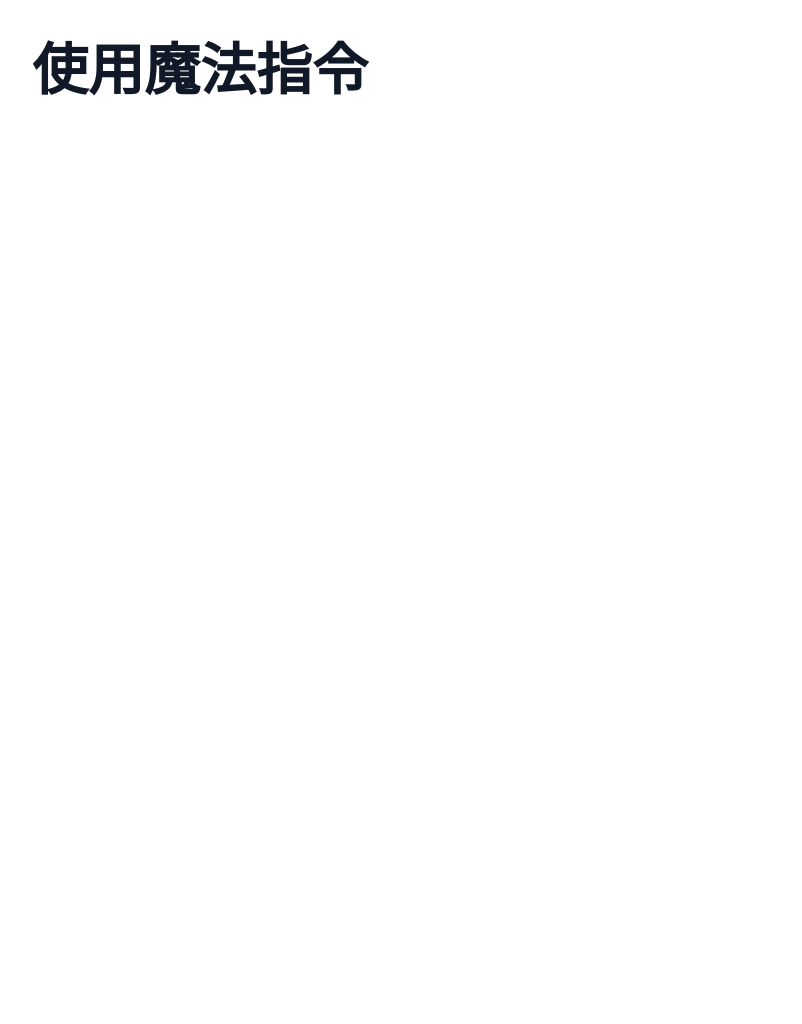
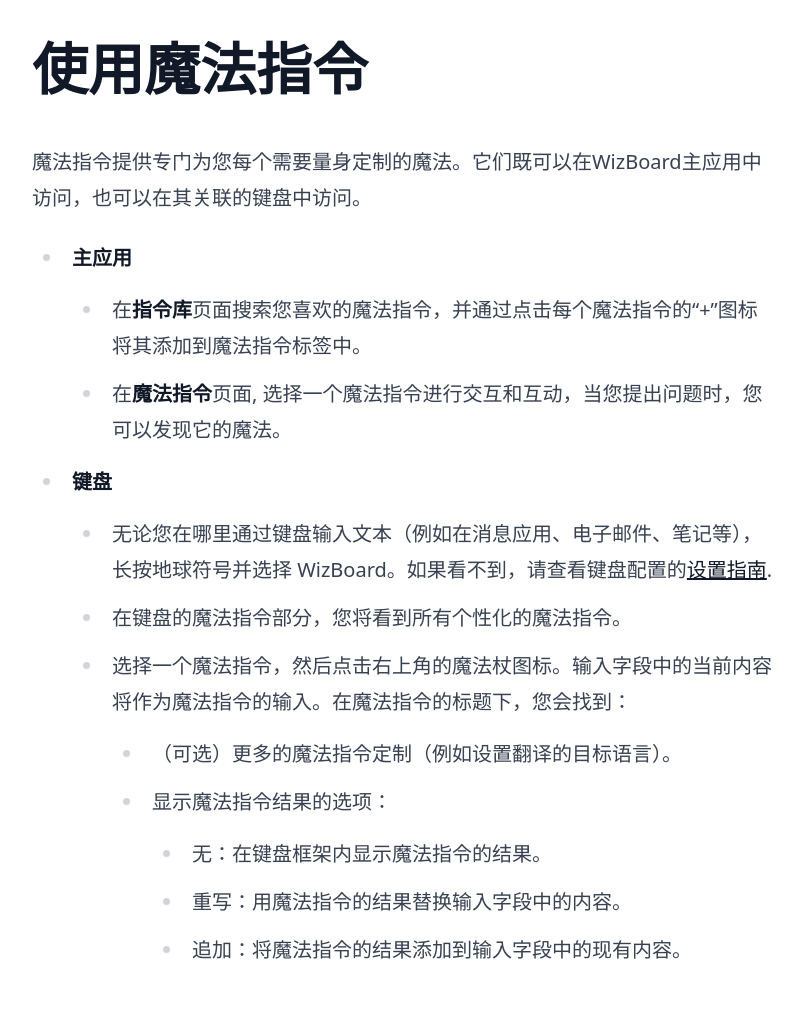
Before and after one commit to WizBoard/wizboard.github.io, a Jekyll site: the page built from docs/docs/zh-CN/use_spells.md, in a window 1280 px wide. Shown: the whole page, without its empty margins (72-874 px from the left). Built offline with Jekyll 4.4.1, drawn with Linux system fonts in a browser that asks for light colours; nearby versions of some CDN libraries; before the commit the page ends 900 px from its top, so only the background shows below that.

Commit message:
Update use_spells.md

```diff
--- a/docs/docs/zh-CN/use_spells.md
+++ b/docs/docs/zh-CN/use_spells.md
@@ -3,3 +3,18 @@ layout: plain_content
 title: WizBoard用户手册
 ---
 # 使用魔法指令
+
+魔法指令提供专门为您每个需要量身定制的魔法。它们既可以在WizBoard主应用中访问，也可以在其关联的键盘中访问。
+* **主应用**
+    * 在**指令库**页面搜索您喜欢的魔法指令，并通过点击每个魔法指令的“+”图标将其添加到魔法指令标签中。
+    * 在**魔法指令**页面, 选择一个魔法指令进行交互和互动，当您提出问题时，您可以发现它的魔法。
+
+* **键盘**
+    * 无论您在哪里通过键盘输入文本（例如在消息应用、电子邮件、笔记等），长按地球符号并选择 WizBoard。如果看不到，请查看键盘配置的[设置指南](setup_keyboard).
+    * 在键盘的魔法指令部分，您将看到所有个性化的魔法指令。
+    * 选择一个魔法指令，然后点击右上角的魔法杖图标。输入字段中的当前内容将作为魔法指令的输入。在魔法指令的标题下，您会找到：
+        * （可选）更多的魔法指令定制（例如设置翻译的目标语言）。
+        * 显示魔法指令结果的选项：
+            * 无：在键盘框架内显示魔法指令的结果。
+            * 重写：用魔法指令的结果替换输入字段中的内容。
+            * 追加：将魔法指令的结果添加到输入字段中的现有内容。
```
